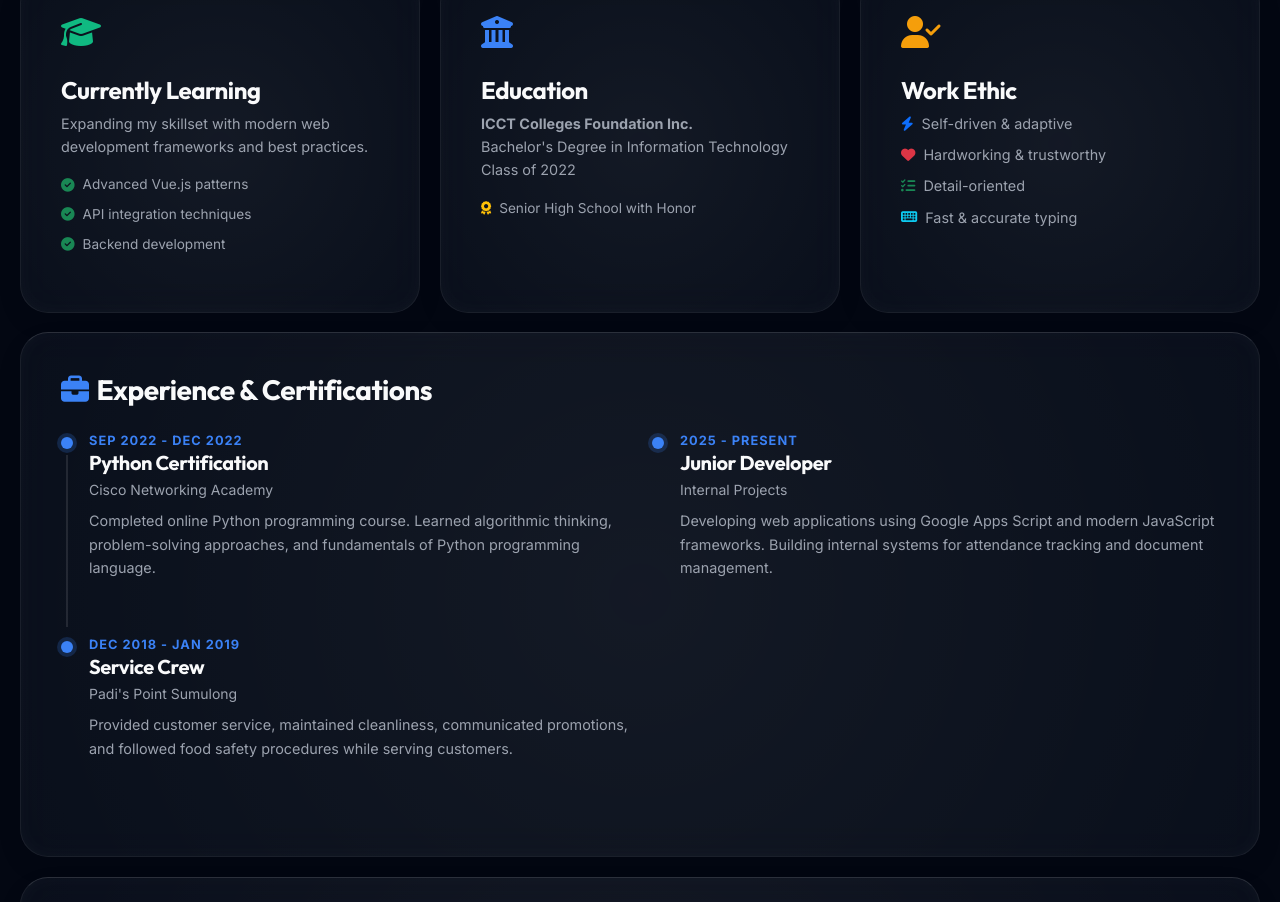
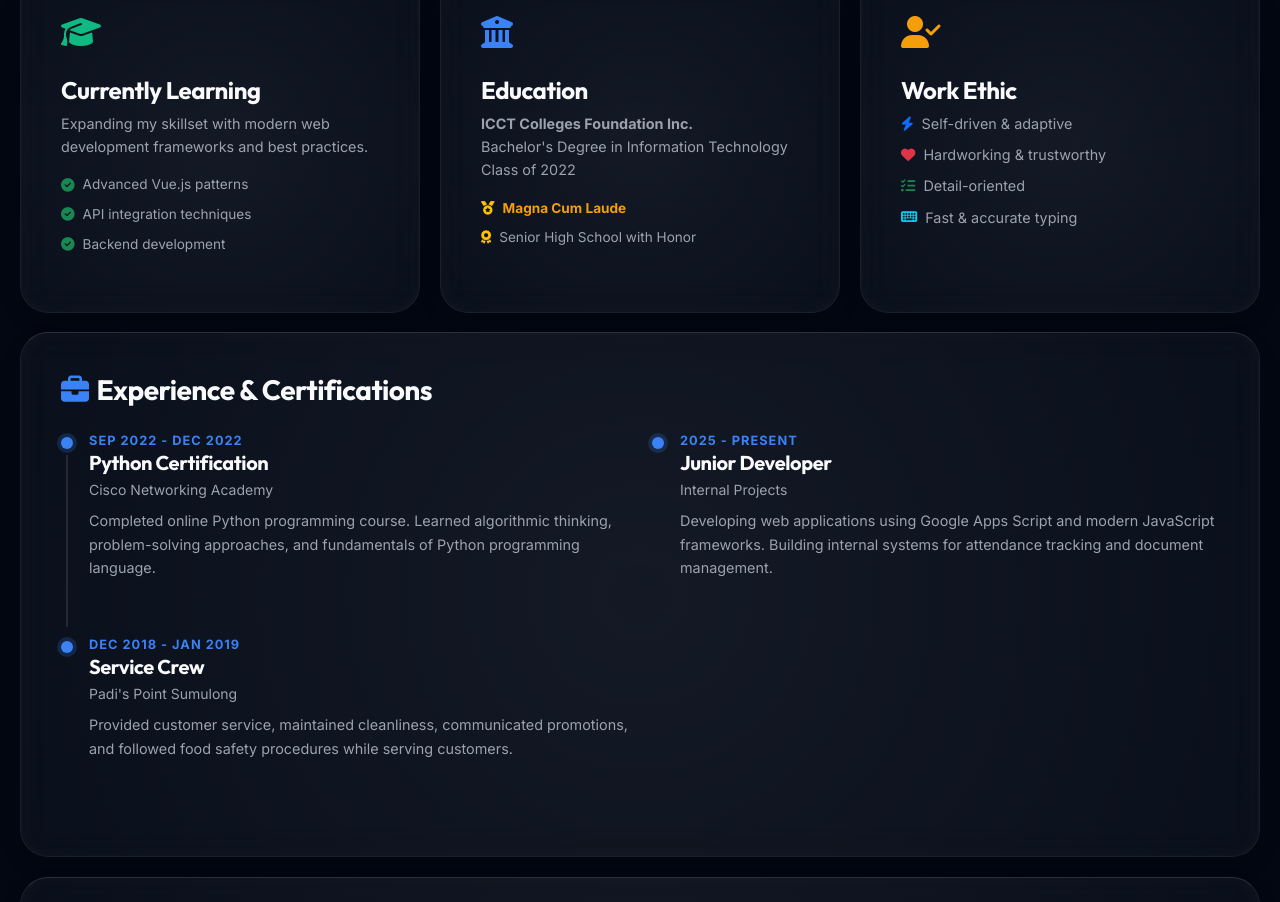
Before and after one commit to albojr021/My-Portfolio, a plain HTML site: page index.html in a window 1280 px wide. Shown: the part 1532-2434 px from the top of the page. Drawn offline with nearby package versions, Linux system fonts and the light colour scheme.

Commit message:
Update index.html

```diff
--- a/index.html
+++ b/index.html
@@ -547,6 +547,10 @@
                     Class of 2022
                 </p>
                 <div class="mb-3" style="font-size: 0.85rem; color: var(--text-muted);">
+                    <div class="d-flex align-items-center gap-2 mb-2">
+                        <i class="fas fa-medal text-warning"></i>
+                        <span class="fw-bold" style="color: var(--warning-color);">Magna Cum Laude</span>
+                    </div>
                     <div class="d-flex align-items-center gap-2">
                         <i class="fas fa-award text-warning"></i>
                         <span>Senior High School with Honor</span>
```
